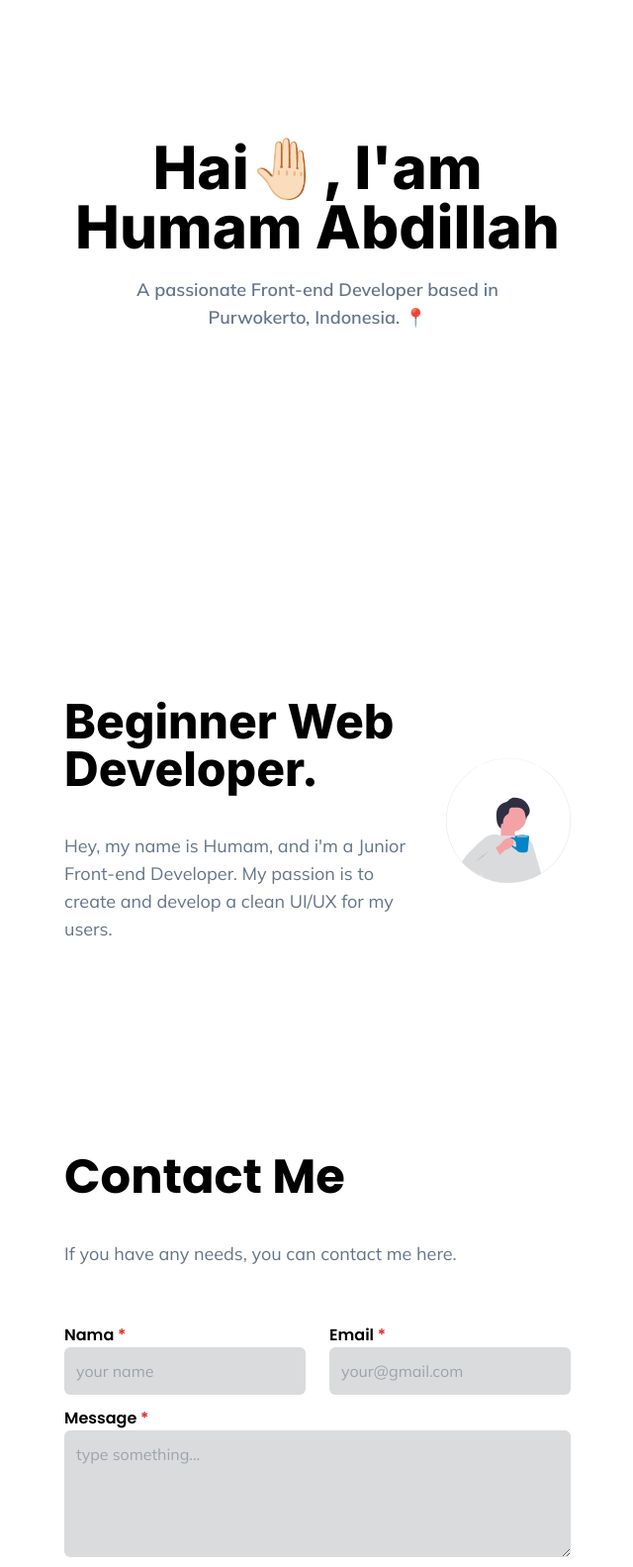
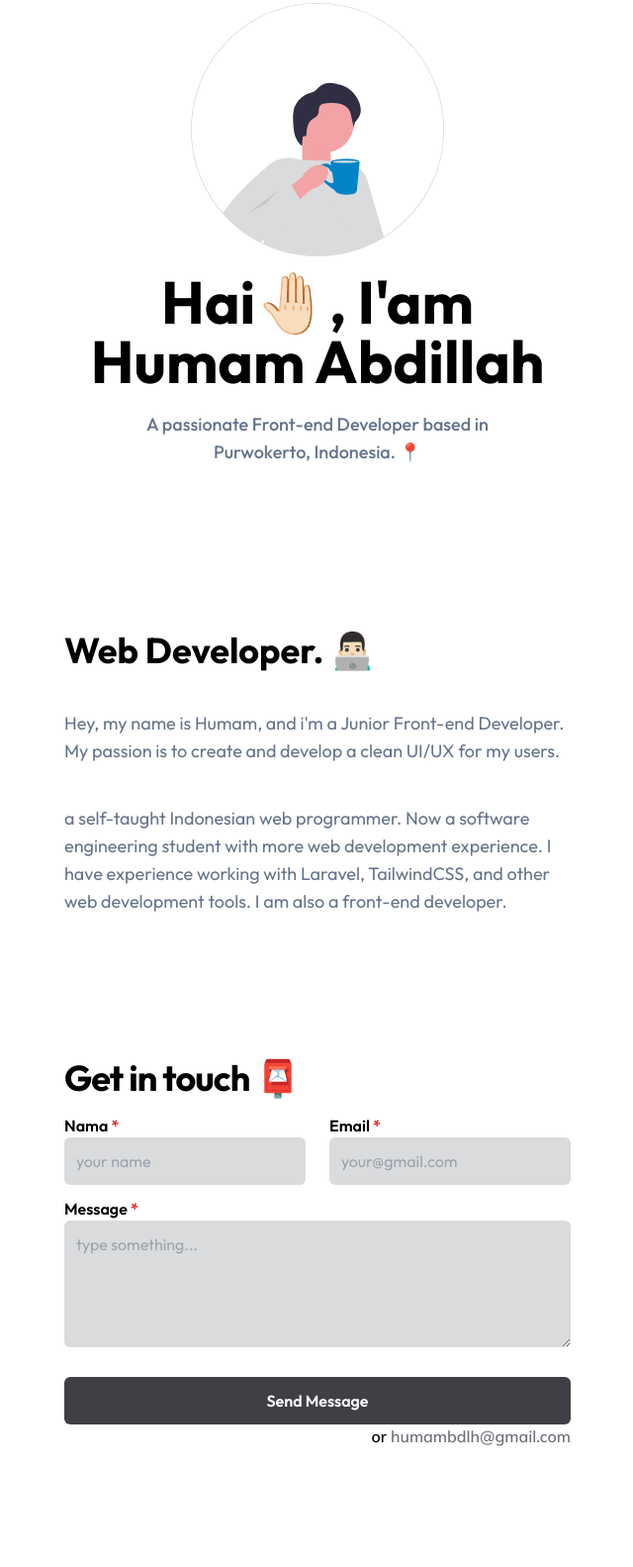
Before and after one commit to abdipitu/myWebPortfolio, a website: page public/index.html in a window 1280 px wide. Shown: the part 163-1746 px from the top of the page at 99% size, without its empty margins (319-959 px from the left). Drawn offline with Linux system fonts and the light colour scheme.

Commit message:
pembaruan: bagian hero section, dan about

```diff
--- a/public/index.html
+++ b/public/index.html
@@ -8,7 +8,7 @@
     <link rel="preconnect" href="https://fonts.googleapis.com" />
     <link rel="preconnect" href="https://fonts.gstatic.com" crossorigin />
     <link
-      href="https://fonts.googleapis.com/css2?family=Inter:wght@500;800&family=Mulish:wght@200;300;400;500;600;700;800;900&family=Poppins:wght@100;200;300;400;500;600;700;800;900&display=swap"
+      href="https://fonts.googleapis.com/css2?family=Inter:wght@500;800&family=Outfit:wght@200;300;400;500;600;700;800&family=Mulish:wght@200;300;400;500;600;700;800;900&family=Poppins:wght@100;200;300;400;500;600;700;800;900&display=swap"
       rel="stylesheet"
     />
     <title>Abdipitu - Portfolio</title>
@@ -60,42 +60,14 @@
     </nav>
 
     <!-- Hero Section -->
-    <main class="font-inter px-4 md:px-36 lg:px-96">
-      <div
-        class="flex flex-col justify-center items-center min-h-screen lg:min-h-screen"
-      >
-        <h1 class="font-bold text-3xl md:text-5xl lg:text-6xl text-center">
-          Hai🤚🏻, I'am
-        </h1>
-        <h1 class="font-bold text-3xl md:text-5xl lg:text-6xl text-center">
-          Humam Abdillah
-        </h1>
-        <p
-          class="mt-5 font-mulish font-semibold text-center text-base md:text-lg text-slate-500 px-5 md:px-10"
-        >
-          A passionate Front-end Developer based in Purwokerto, Indonesia. 📍
-        </p>
-      </div>
-    </main>
-
-    <!-- about -->
-    <main
-      class="px-4 md:px-36 lg:px-96 font-inter flex flex-col lg:flex-row justify-evenly items-center mb-36 gap-10"
-      id="about"
+    <div
+    class="flex flex-col justify-center items-center min-h-screen lg:min-h-screen"
     >
-      <div class="flex flex-col text-center lg:text-start">
-        <h1 class="font-bold text-3xl md:text-5xl justify-end">Beginner Web</h1>
-        <h1 class="font-bold text-3xl md:text-5xl">Developer.</h1>
-        <p
-          class="font-mulish px-5 lg:px-0 mt-5 md:mt-10 text-base md:text-lg text-slate-500"
-        >
-          Hey, my name is Humam, and i'm a Junior Front-end Developer. My
-          passion is to create and develop a clean UI/UX for my users.
-        </p>
-      </div>
-      <svg
+    <main class="font-outfit px-4 md:px-36 lg:px-96">
+      <div class="flex justify-center">
+        <svg
         xmlns="http://www.w3.org/2000/svg"
-        class="w-48 h-48 md:w-64 md:h-64 lg:w-96 lg:h-96"
+        class="w-40 h-40 md:w-64 md:h-64 lg:w-64 lg:h-64"
         width="300"
         height="300"
         viewBox="0 0 623.65002 623.63"
@@ -153,6 +125,40 @@
           opacity=".1"
         />
       </svg>
+      </div>
+        <h1 class="font-bold text-3xl md:text-5xl lg:text-6xl text-center mt-4">
+          Hai🤚🏻, I'am
+        </h1>
+        <h1 class="font-bold text-3xl md:text-5xl lg:text-6xl text-center">
+          Humam Abdillah
+        </h1>
+        <p
+          class="mt-5 font-outfit font-medium text-center text-base md:text-lg text-slate-500 px-5 md:px-10"
+        >
+          A passionate Front-end Developer based in Purwokerto, Indonesia. 📍
+        </p>
+      </div>
+    </main>
+
+    <!-- about -->
+    <main
+      class="px-4 md:px-36 lg:px-96 font-outfit flex flex-col lg:flex-row justify-evenly items-center mb-36 gap-10"
+      id="about"
+    >
+      <div class="flex flex-col text-center lg:text-start ">
+        <h1 class="font-bold text-3xl md:text-4xl">Web Developer. 👨🏻‍💻</h1>
+        <p
+          class="font-outfit px-5 lg:px-0 mt-5 md:mt-10 text-base md:text-lg text-slate-500"
+        >
+          Hey, my name is Humam, and i'm a Junior Front-end Developer. My
+          passion is to create and develop a clean UI/UX for my users.
+        </p>
+        <p
+          class="font-outfit px-5 lg:px-0 mt-5 md:mt-10 text-base md:text-lg text-slate-500"
+        >
+        a self-taught Indonesian web programmer. Now a software engineering student with more web development experience. I have experience working with Laravel, TailwindCSS, and other web development tools. I am also a front-end developer.
+        </p>
+      </div>
     </main>
 
     <!-- project // belum ada project wkwk-->
@@ -161,19 +167,14 @@
         <p class="tfont-mulish font-semibold text-center text-slate-500 py-32">Coming Soon</p>
     </div> -->
 
-    <!-- contact -->
+    <!-- message -->
     <div class="px-7 md:px-36 lg:px-96 mb-20 md:mb-32">
       <h1
-        class="text-3xl md:text-5xl font-poppins font-bold text-center lg:text-start"
+        class="text-2xl md:text-4xl font-outfit font-bold text-center lg:text-start tracking-tight mb-4"
       >
-        Contact Me
+        Get in touch 📮
       </h1>
-      <p
-        class="font-mulish text-slate-500 text-center mt-5 md:mt-10 mb-10 md:mb-14 lg:text-start text-base md:text-lg"
-      >
-        If you have any needs, you can contact me here.
-      </p>
-      <div class="font-poppins font-semibold space-y-2 w-full">
+      <div class="font-outfit font-semibold space-y-2 w-full">
         <form action="https://formspree.io/f/xpzvpzpn" method="POST">
           <div
             class="flex flex-col md:flex-row md:gap-3 lg:gap-6 w-full md:mb-3"
@@ -184,7 +185,7 @@
               >
               <input
                 type="text"
-                class="bg-web p-2 px-3 w-full font-mulish md:p-3 rounded-md text-zinc-700 focus:outline-none"
+                class="bg-web p-2 px-3 w-full font-outfit md:p-3 rounded-md text-zinc-700 focus:outline-none"
                 placeholder="your name"
                 name="name"
                 required
@@ -196,7 +197,7 @@
               >
               <input
                 type="email"
-                class="bg-web p-2 px-3 font-mulish w-full md:p-3 rounded-md text-zinc-700 focus:outline-none"
+                class="bg-web p-2 px-3 font-outfit w-full md:p-3 rounded-md text-zinc-700 focus:outline-none"
                 placeholder="your@gmail.com"
                 name="email"
                 required
@@ -209,7 +210,7 @@
             >
             <textarea
               type="text"
-              class="w-full bg-web font-mulish p-3 h-32 rounded-md text-zinc-700 focus:outline-none"
+              class="w-full bg-web font-outfit p-3 h-32 rounded-md text-zinc-700 focus:outline-none"
               placeholder="type something..."
               name="message"
               maxlength="150"
--- a/tailwind.config.js
+++ b/tailwind.config.js
@@ -9,6 +9,7 @@ module.exports = {
         'inter': ['Inter'],
         'poppins': ['Poppins'],
         'mulish': ['Mulish'],
+        'outfit': ['Outfit'],
       },
       colors: {
         'web' : '#dadbdc',
```
Also changed, not shown: public/output.css.
